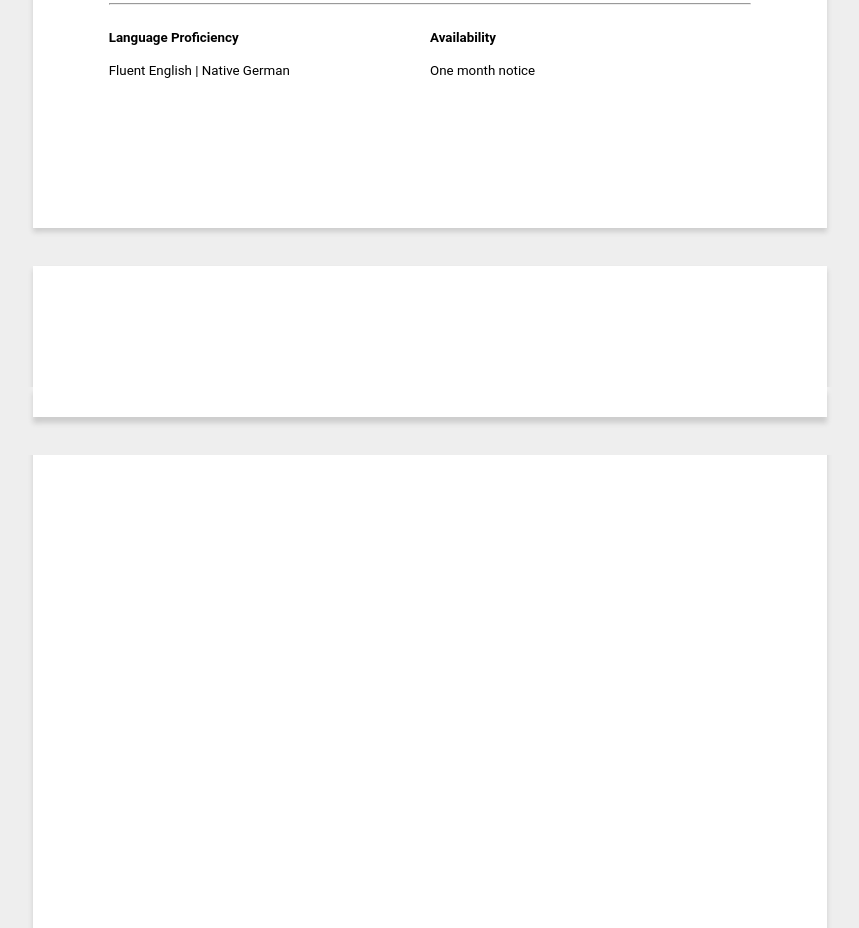
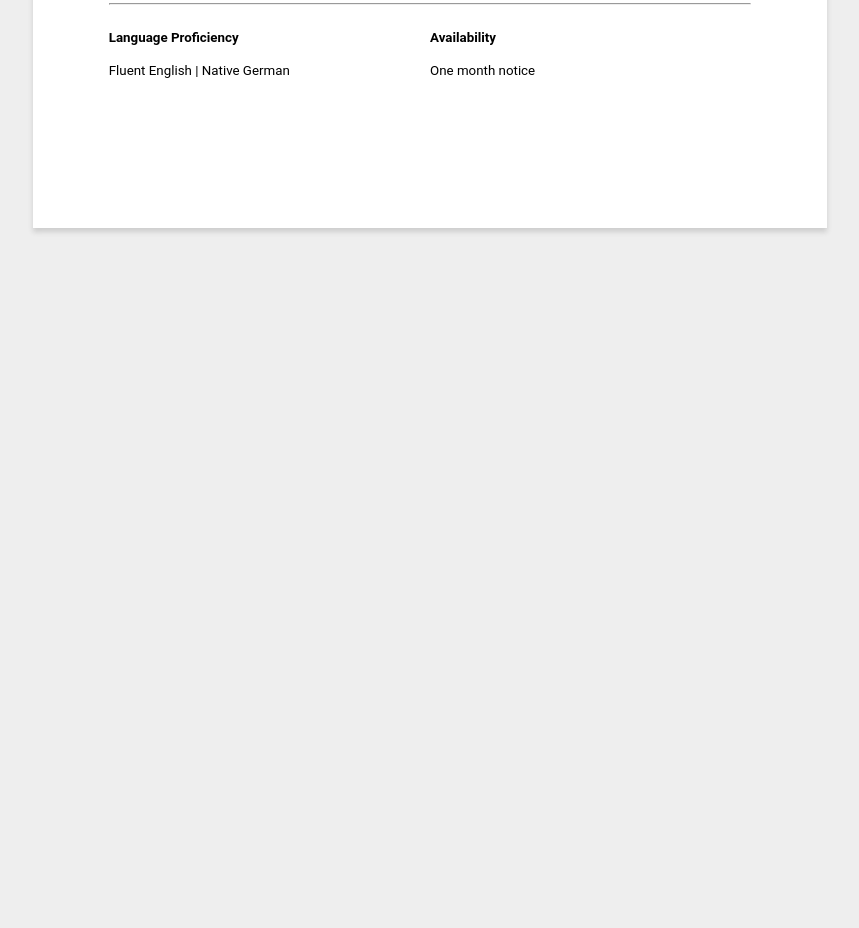
Before and after one commit to ng-the-engineer/cv2, a plain HTML site: page index.html in a window 1280 px wide. Shown: the part 932-1860 px from the top of the page, without its empty margins (210-1069 px from the left). After the commit the page ends 1198 px from the top, so only its background shows below. Drawn offline with nearby package versions, Linux system fonts and the light colour scheme; a web font is replaced by a local one.

Commit message:
Update readme

```diff
--- a/index.html
+++ b/index.html
@@ -314,9 +314,6 @@
       </div>
     </div>
 
-    <div class="page" contenteditable="false">
-      <div class="page-break" contenteditable="false"></div>
-    </div>
     <script type="text/javascript">
       // window.print();
     </script>
```
Also changed, not shown: 1 other file.
